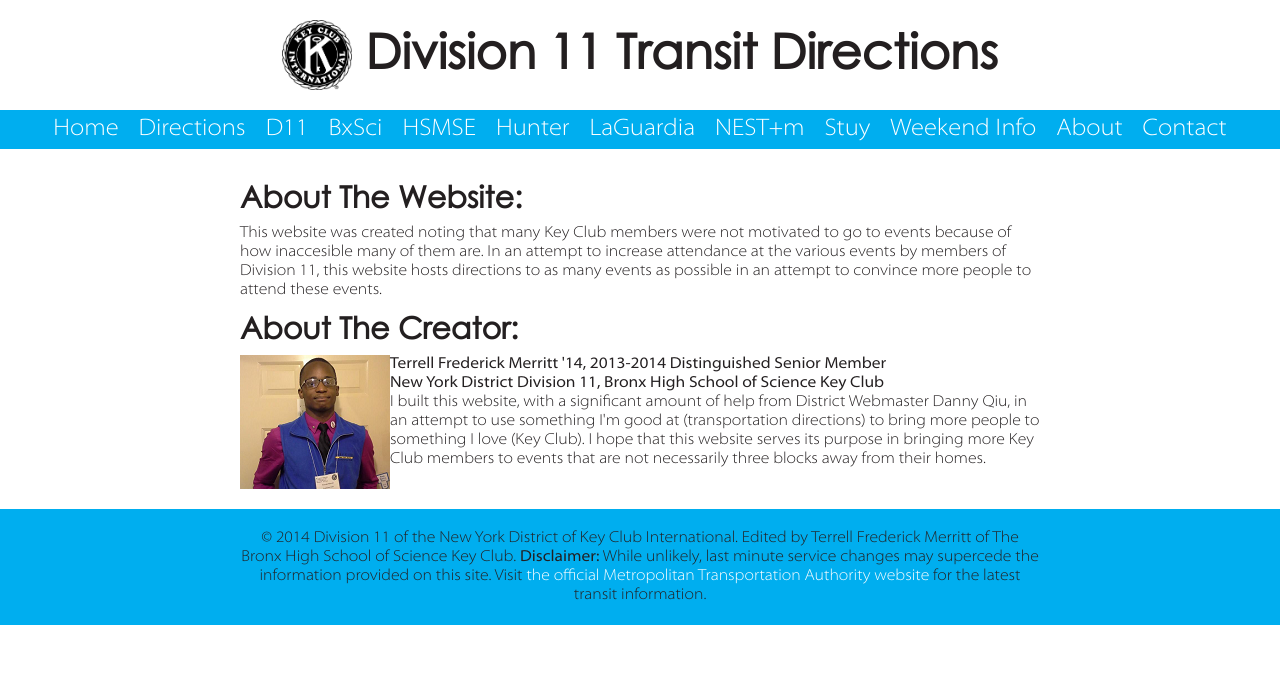
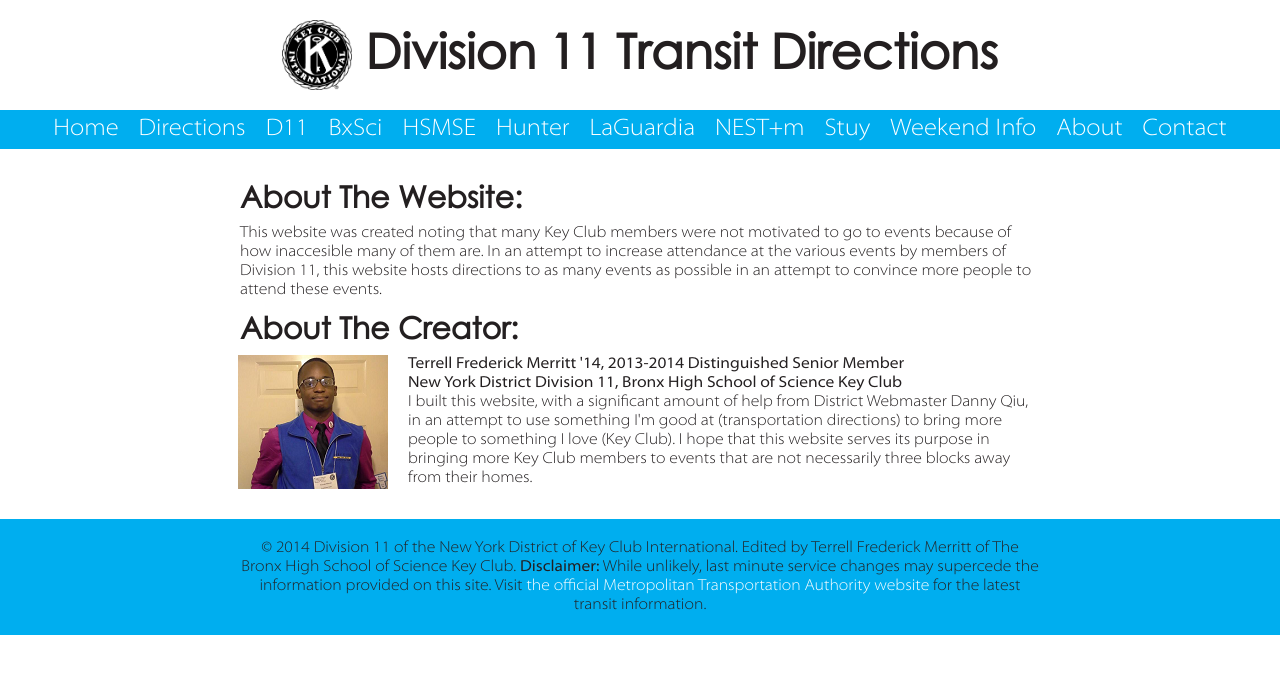
Before and after one commit to d11directions/d11directions.github.io, a Jekyll site: the page built from about/index.html, in a window 1280 px wide. Shown: the top 674 px of the page. Built offline with Jekyll 4.4.1, drawn with Linux system fonts in a browser that asks for light colours.

Commit message:
Css - override general image styles for aboutpic.

```diff
--- a/css/main.css
+++ b/css/main.css
@@ -54,7 +54,7 @@ footer a { color: #ffffff; }
 
 /* Specifics */
 #logo { vertical-align: middle; width: 70px; }
-.aboutpic { float: left; margin: 0 -2px; margin-right: 10px; padding-right: 10px; padding-bottom: 10px; }
+.aboutpic { float: left; margin: 0 -2px!important; margin-right: 10px!important; padding-right: 10px!important; padding-bottom: 10px!important; }
 .indented-text { padding-left: 20px; }
 .index_title { font-size: 24px; line-height: 36px; font-weight: 700; }
 .index_descr { font-size: 18px; }
```
